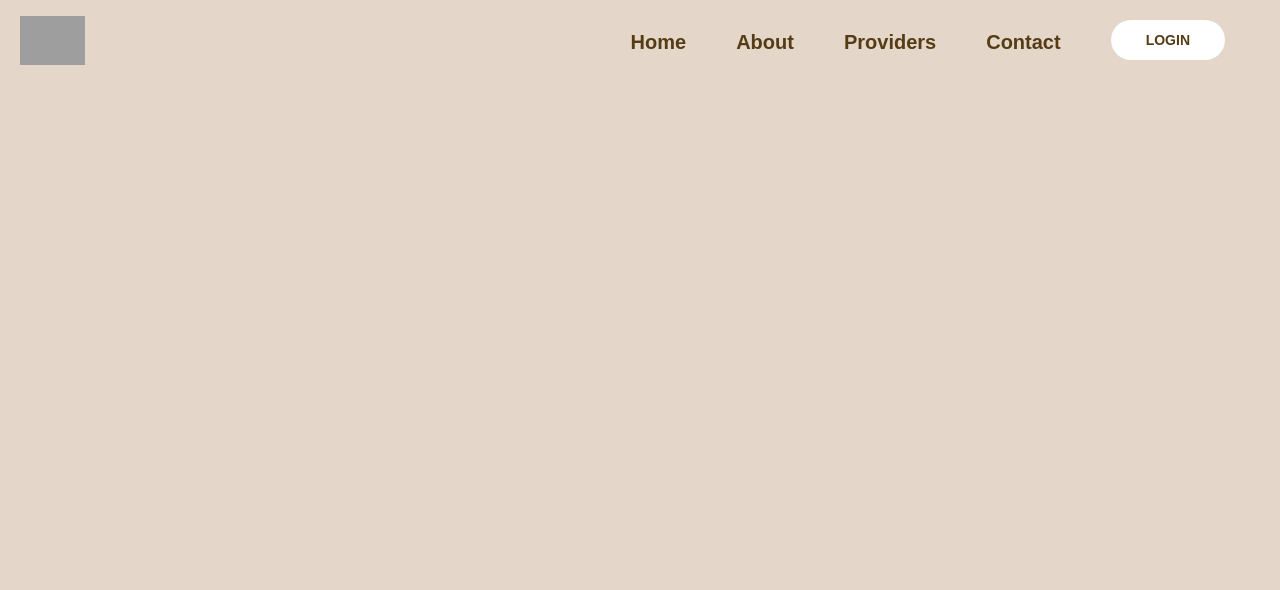
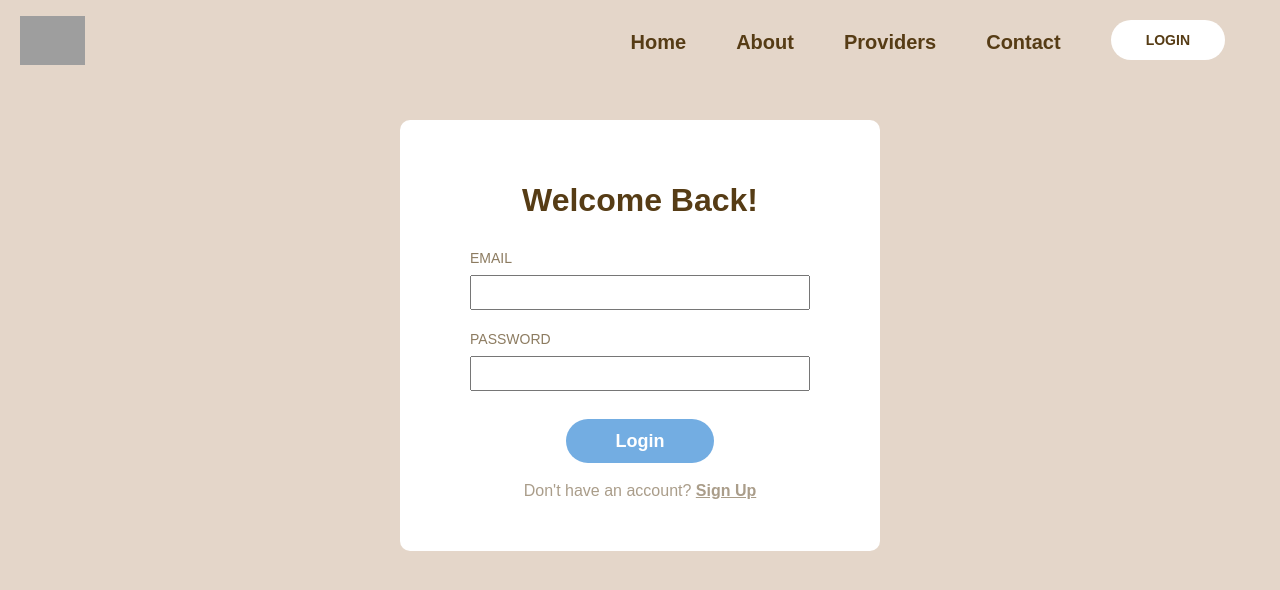
Before and after one commit to AOA19/BIPOC-Wellness-Directory, a React (Create React App) app in the folder bipoc-wellness-directory/: page /login in a window 1280 px wide. Shown: the top 590 px of the page. Built offline with nearby package versions, Linux system fonts and the light colour scheme; grey boxes are pictures that could not be loaded; the HTML template or start-up script is replaced by a standard one.

Commit message:
updated sign up and login

```diff
--- a/bipoc-wellness-directory/src/App.js
+++ b/bipoc-wellness-directory/src/App.js
@@ -8,6 +8,7 @@ import Providers from './pages/Providers/Providers';
 import Contact from './pages/Contact/Contact';
 import SignUp from './pages/SignUp/SignUp';
 // import Footer from './components/Footer';
+import Login from './pages/Login/Login'
 
 function App() {
   return (
@@ -20,6 +21,8 @@ function App() {
           <Route path="/providers" element={<Providers />} />
 
           <Route path="/contact" element={<Contact />} />
+          <Route path="/login" element={<Login />} />
+
           <Route path="/signup" element={<SignUp />} />
         </Routes>
         {/* <Footer /> */}
--- a/bipoc-wellness-directory/src/pages/Login/Login.css
+++ b/bipoc-wellness-directory/src/pages/Login/Login.css
@@ -17,7 +17,6 @@ main {
 #form {
     background-color: #ffffff;
     border-radius: 10px;
-    margin: auto;
     padding: 35px 70px;
     width: 480px;
 }
--- a/bipoc-wellness-directory/src/pages/SignUp/SignUp.css
+++ b/bipoc-wellness-directory/src/pages/SignUp/SignUp.css
@@ -2,9 +2,10 @@
 #form {
     background-color: #ffffff;
     border-radius: 10px;
-    margin: auto;
     padding: 35px 70px;
     width: 480px;
+    margin-top: 50px;
+    margin-bottom: 50px;
 }
 
 .form-title {
```
